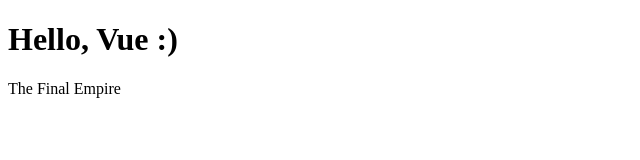
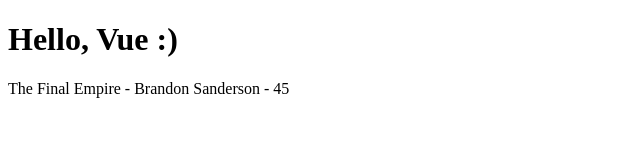
Before and after one commit to SafNaaz/vue-basics, a plain HTML site: page index.html in a window 1280 px wide. Shown: the whole page, without its empty margins (0-640 px from the left). Drawn offline with nearby package versions, Linux system fonts and the light colour scheme.

Commit message:
outputing dynamic value

```diff
--- a/app.js
+++ b/app.js
@@ -1,5 +1,11 @@
 const app = Vue.createApp({
-
+    data(){
+        return{
+            title : 'The Final Empire',
+            author: 'Brandon Sanderson',
+            age: 45
+        }
+    }
 })
 
 app.mount('#app')
--- a/index.html
+++ b/index.html
@@ -10,7 +10,7 @@
     <h1>Hello, Vue :)</h1>
 
     <div class="" id="app">
-        <p>The Final Empire</p>
+        <p>{{ title }} - {{author}} - {{age}}</p>
     </div>
     <script src="app.js"></script>
 </body>
```
